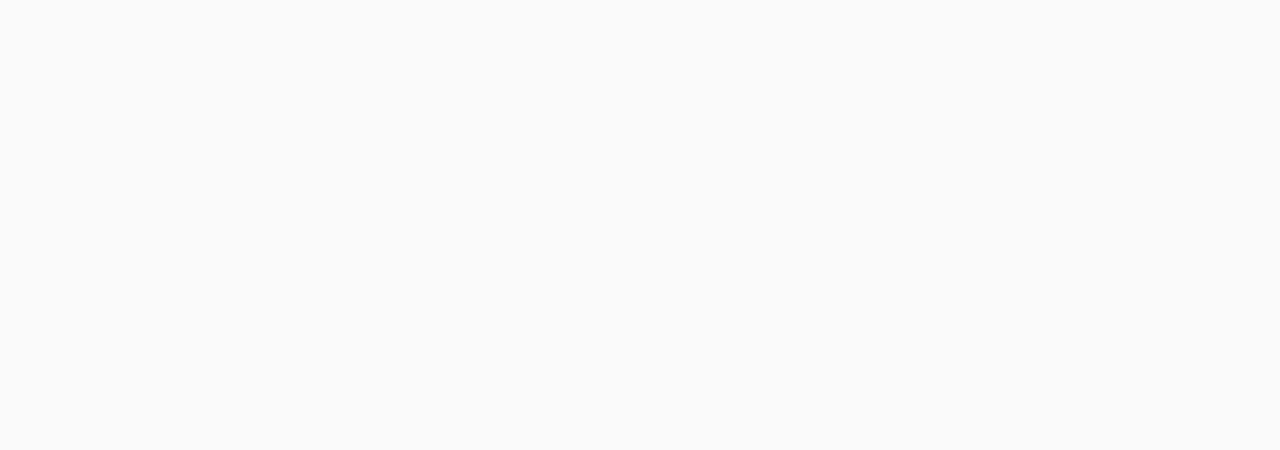
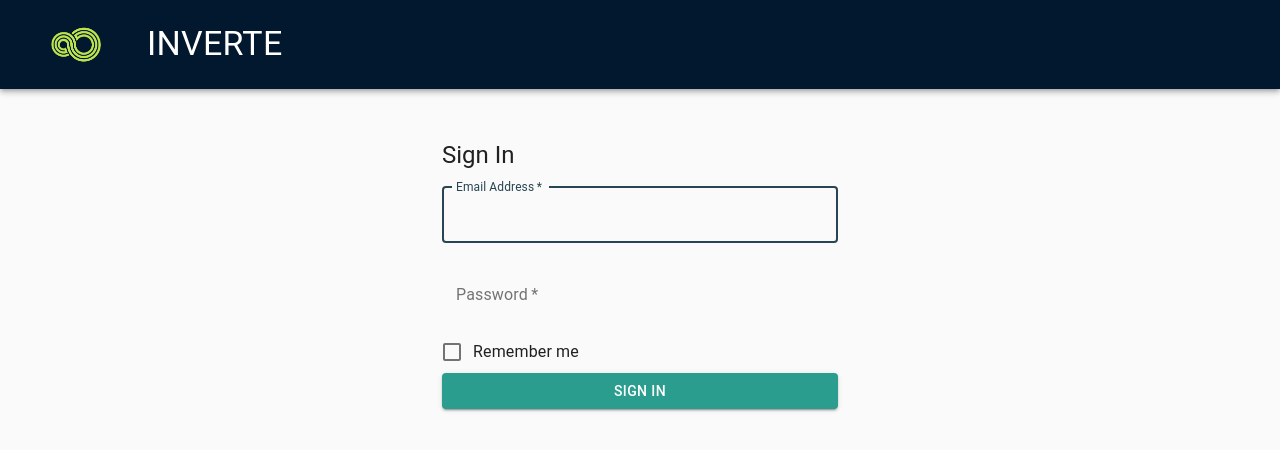
Before and after one commit to jarco0204/inverte-client-v2, a React (Create React App) app: page /analytics in a window 1280 px wide. Before the commit this address had no page. Shown: the top 450 px of the page. Built offline with nearby package versions, Linux system fonts and the light colour scheme; what aws-amplify would draw is missing.

Commit message:
Added Navbar and navigate

```diff
--- a/src/components/Header.js
+++ /dev/null
@@ -1,12 +0,0 @@
-import { Avatar, Box } from "@mui/material";
-function Header() {
-    return (
-        <Box>
-            <Avatar
-                alt="Inverte Logo"
-                src="../../public/INVERTE-Logo-black.png"
-            />
-        </Box>
-    );
-}
-export default Header;
--- /dev/null
+++ b/src/components/Nav.js
@@ -0,0 +1,101 @@
+import * as React from "react";
+import AppBar from "@mui/material/AppBar";
+import Box from "@mui/material/Box";
+import Toolbar from "@mui/material/Toolbar";
+import Typography from "@mui/material/Typography";
+import IconButton from "@mui/material/IconButton";
+import AccountCircle from "@mui/icons-material/AccountCircle";
+
+import MenuItem from "@mui/material/MenuItem";
+import Menu from "@mui/material/Menu";
+
+//User Imports
+import logo from "../assets/img/inverte_green_logo.png";
+
+export default function MenuAppBar(props) {
+    const [anchorEl, setAnchorEl] = React.useState(null);
+
+    const handleMenu = (event) => {
+        setAnchorEl(event.currentTarget);
+    };
+
+    const handleClose = () => {
+        setAnchorEl(null);
+    };
+
+    const handleLogo = () => {
+        if (props.auth) {
+            console.log("Open side Bar");
+            props.setOpenSideBar(true);
+            // handleDrawerOpen()
+        } else {
+            // In theory it should send user back to landing page
+        }
+    };
+
+    return (
+        <Box sx={{ flexGrow: 1 }}>
+            <AppBar position="static" style={{ background: "#02182e" }}>
+                <Toolbar>
+                    <IconButton
+                        size="small"
+                        edge="start"
+                        color="inherit"
+                        aria-label="menu"
+                        sx={{ mr: 2 }}
+                        onClick={handleLogo}
+                    >
+                        <img
+                            src={logo}
+                            alt="logo"
+                            style={{ maxWidth: "100px" }}
+                        />
+                    </IconButton>
+                    <Typography
+                        variant="h4"
+                        component="div"
+                        sx={{ flexGrow: 1 }}
+                    >
+                        INVERTE
+                    </Typography>
+                    {props.auth && (
+                        <div>
+                            <IconButton
+                                size="large"
+                                aria-label="account of current user"
+                                aria-controls="menu-appbar"
+                                aria-haspopup="true"
+                                onClick={handleMenu}
+                                color="inherit"
+                            >
+                                <AccountCircle />
+                            </IconButton>
+                            <Menu
+                                id="menu-appbar"
+                                anchorEl={anchorEl}
+                                anchorOrigin={{
+                                    vertical: "top",
+                                    horizontal: "right",
+                                }}
+                                keepMounted
+                                transformOrigin={{
+                                    vertical: "top",
+                                    horizontal: "right",
+                                }}
+                                open={Boolean(anchorEl)}
+                                onClose={handleClose}
+                            >
+                                <MenuItem onClick={handleClose}>
+                                    Profile
+                                </MenuItem>
+                                <MenuItem onClick={handleClose}>
+                                    My account
+                                </MenuItem>
+                            </Menu>
+                        </div>
+                    )}
+                </Toolbar>
+            </AppBar>
+        </Box>
+    );
+}
--- a/src/components/SignIn.js
+++ b/src/components/SignIn.js
@@ -1,6 +1,5 @@
 import React from "react";
 import {
-    Avatar,
     Button,
     Checkbox,
     Container,
@@ -8,50 +7,19 @@
     TextField,
     Typography,
 } from "@mui/material";
-import { makeStyles } from "@material-ui/core/styles";
-import theme from "../theme";
 
-const useStyles = makeStyles((theme) => ({
-    "@global": {
-        body: {
-            backgroundColor: theme.palette.background,
-        },
-    },
-    form: {
-        backgroundColor: theme.palette.accent,
-    },
-    button: {
-        color: theme.palette.secondary,
-    },
-}));
-
-function SignIn(
-    {
+function SignIn({
     handleLogIn = console.log,
-        RouterLink,
     email,
     setEmail = console.log,
     password,
     setPassword = console.log,
     error,
     fetching,
-    } /*: {
-    handleLogIn?:Function,
-    RouterLink?:mixed,
-    email?:string,
-    password?:string,
-    error?:string,
-    fetching?:boolean,
-    setEmail?:Function,
-    setPasswword?:Function
-}*/,
-) {
-    const classes = useStyles(theme);
-
+}) {
     return (
         <Container component="main" maxWidth="xs">
-            <div className={classes.form}>
-                <Avatar />
+            <div style={{ paddingTop: "50px" }}>
                 <Typography component="h1" variant="h5">
                     Sign In
                 </Typography>
@@ -94,7 +62,6 @@
                         fullWidth
                         id="sign-in-button"
                         variant="contained"
-                        className={classes.button}
                         onClick={handleLogIn}
                     >
                         Sign In
--- /dev/null
+++ b/src/containers/HomeContainer.js
@@ -0,0 +1,8 @@
+import React from "react";
+export default function HomeContainer(props) {
+    return (
+        <>
+            <h1>hola</h1>
+        </>
+    );
+}
--- a/src/containers/OptionsContainer.js
+++ /dev/null
@@ -1,13 +0,0 @@
-import React from "react";
-import Option from "../components/Option";
-import Scale from "../components/Scale";
-
-function OptionsContainer() {
-    return (
-        <>
-            <Option />
-            <Scale />
-        </>
-    );
-}
-export default OptionsContainer;
--- a/src/containers/RouterContainer.js
+++ b/src/containers/RouterContainer.js
@@ -1,48 +1,55 @@
 import React, { useState } from "react";
-import { Route, Routes, Navigate } from "react-router-dom";
-import OptionsContainer from "./OptionsContainer";
+import { Route, Routes, Navigate, useNavigate } from "react-router-dom";
+
+// User-made containers
 import SignInContainer from "./SignInContainer";
+import HomeContainer from "./HomeContainer";
+// Shared Components at the Router Level
+import MenuAppBar from "../components/Nav";
 
 function RouterContainer({
     authorized = console.log,
     setAuthorized = console.log,
 }) {
     const [username, setUsername] = useState("");
+    const navigate = useNavigate();
+    const [openSideBar, setOpenSideBar] = useState(false);
+
     return (
         <>
+            <MenuAppBar auth={authorized} setOpenSideBar={setOpenSideBar} />
             {!authorized && (
                 <Routes>
                     <Route
-                        exact
-                        path="/"
+                        path="*"
                         element={
                             <SignInContainer
                                 authorized={authorized}
                                 setAuthorized={setAuthorized}
                                 username={username}
                                 setUsername={setUsername}
+                                navigate={navigate}
                             />
                         }
                     />
-                    <Route exact path="/home" />
-                    {/* <NavbarComponent /> */}
-                    {/* <SidebarComponent curLocation={curLocation} /> */}
-                    {/* <HomePage /> */}
-                    <Route path="/opts" element={<OptionsContainer />} />
                 </Routes>
             )}
             {authorized && (
                 <Routes>
+                    <Route path="/" element={<Navigate replace to="/home" />} />
+                    <Route path="*" element={<Navigate replace to="/home" />} />
+
+                    <Route
+                        path="/home"
+                        element={
+                            <HomeContainer
+                                auth={authorized}
+                                openSideBar={openSideBar}
+                            />
+                        }
+                    />
                     <Route path="/scales" />
-                    {/* <NavbarComponent /> */}
-                    {/* <SidebarComponent curLocation={curLocation} /> */}
-                    {/* <ScalesPage /> */}
                     <Route path="/analytics" />
-                    {/* <NavbarComponent /> */}
-                    {/* <SidebarComponent curLocation={curLocation} /> */}
-                    {/* <AnalyticsPage /> */}
-                    <Route path="/" element={<Navigate replace to="/" />} />
-                    <Route path="/opts" element={<OptionsContainer />} />
                 </Routes>
             )}
         </>
--- a/src/containers/SignInContainer.js
+++ b/src/containers/SignInContainer.js
@@ -1,45 +1,43 @@
 import React, { useState } from "react";
 import SignIn from "../components/SignIn";
 import { Auth } from "aws-amplify";
-import Header from "../components/Header";
-import { makeStyles } from "@material-ui/core/styles";
-import theme from "../theme";
-
-const useStyles = makeStyles((theme) => ({
-    signContainer: {
-        display: "flex",
-        height: "22 px",
-    },
-}));
 
 function SignInContainer({
     authorized = console.log,
     setAuthorized = console.log,
     username = console.log,
     setUsername = console.log,
+    navigate = console.log,
 }) {
     const [email, setEmail] = useState("");
     const [password, setPassword] = useState("");
     const [fetching, setFetching] = useState(false);
     const [error, setError] = useState(undefined);
-    //const cognito = useCognito() (?)
 
     const noPermissionError = `Your account ${authorized} doees not have permission to use this app. Try signing in with another account.`;
 
     /*
-    To Do:
-    SingIn functionality using AWS amplify
+    Sign In functionality using AWS amplify
     */
     async function signing() {
         try {
             const user = await Auth.signIn(email, password);
             console.log(user.username);
+
+            // State dependent Fields
             setUsername(user.username);
+            setAuthorized(true);
+
+            // Welcome the user
+            navigate("/home");
         } catch (error) {
             console.log("error signing in", error);
             setError("Wrong credentials");
         }
     }
+    /*
+        Event handler for when user clicks on Log-in
+    */
     function handleLogIn(event) {
         console.log(event);
         if (email === "") {
@@ -54,11 +52,9 @@
             signing();
         }
     }
-    const classes = useStyles();
+
     return (
         <>
-            <Header />
-            <div className={classes.signContainer}>
             <SignIn
                 handleLogIn={handleLogIn}
                 email={email}
@@ -67,9 +63,7 @@
                 fetching={fetching}
                 setEmail={setEmail}
                 setPassword={setPassword}
-                    //    RouterLink={RouterLink}
             />
-            </div>
         </>
     );
 }
```
Also changed, not shown: public/index.html (+1 -11 lines), src/App.js (+6 -6 lines), public/INVERTE-Logo-color.png (deleted), src/assets/img/inverte_green_logo.png (renamed from public/INVERTE-Logo-infinity-color.png). Lines whose indentation alone changed are shown as unchanged.
